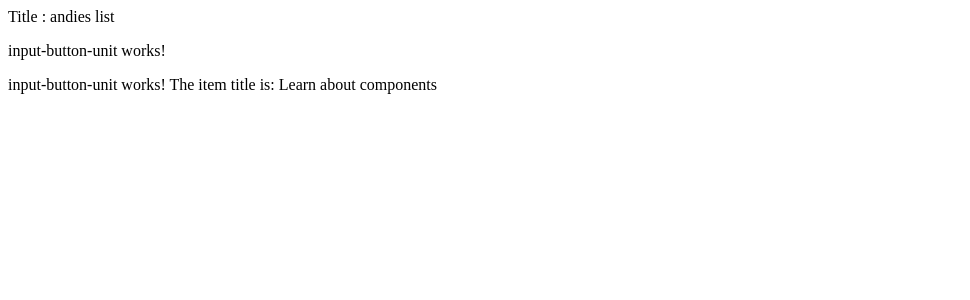
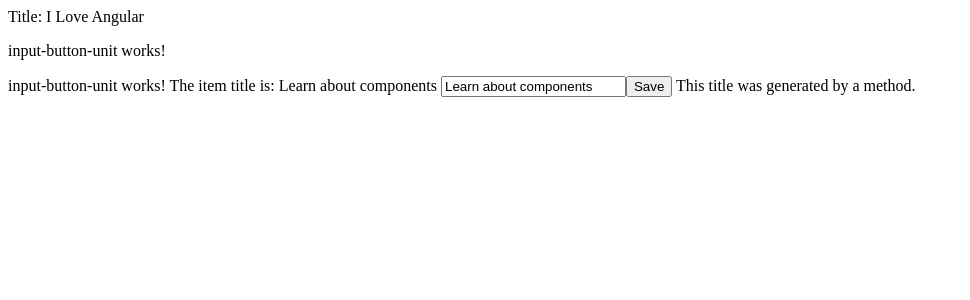
Before and after one commit to andie-dm/todo-app, an Angular app: page / in a window 1280 px wide. Shown: the top 300 px of the page, without its empty margins (0-970 px from the left). Built offline with nearby package versions, Linux system fonts and the light colour scheme.

Commit message:
Your Message

```diff
--- a/src/app/app.component.ts
+++ b/src/app/app.component.ts
@@ -6,9 +6,15 @@
   selector: 'app-root',
   standalone: true,
   imports: [RouterOutlet,InputButtonUnitComponent ],
-  template: `Title : {{title}} <app-input-button-unit/>`,
+template: `Title: {{title}}
+  <app-input-button-unit></app-input-button-unit>
+`,
   styleUrl: './app.component.scss'
 })
 export class AppComponent {
   title = 'andies list';
-}
+
+
+  constructor() {
+    this.title = 'I Love Angular';
+  }}
--- a/src/app/input-button-unit/input-button-unit.component.html
+++ b/src/app/input-button-unit/input-button-unit.component.html
@@ -1,4 +1,7 @@
 <p>input-button-unit works!</p><p>
     input-button-unit works!
     The item title is: {{ title }}
+    <input [value]="title" (keyup.enter)="changeTitle(getInputValue($event))">
+    <button (click)="changeTitle('Button Clicked!')">Save</button>
+    {{generateTitle()}}
   </p>
--- a/src/app/input-button-unit/input-button-unit.component.ts
+++ b/src/app/input-button-unit/input-button-unit.component.ts
@@ -9,4 +9,13 @@
 })
 export class InputButtonUnitComponent {
   title = 'Learn about components';
+  generateTitle(): string {
+    return 'This title was generated by a method.';
+  }
+  changeTitle(newTitle: string) {
+    this.title = newTitle;
+  }
+  getInputValue(event: Event) {
+    return (event.target as HTMLInputElement).value;
+  }
 }
```
